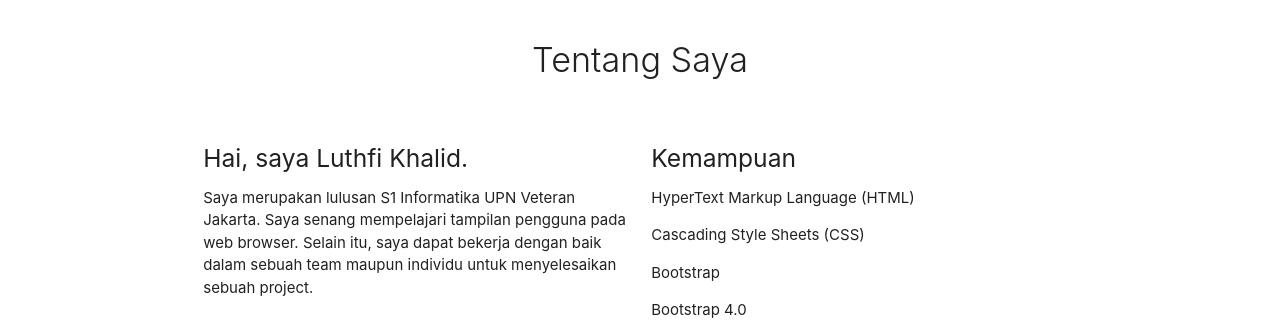
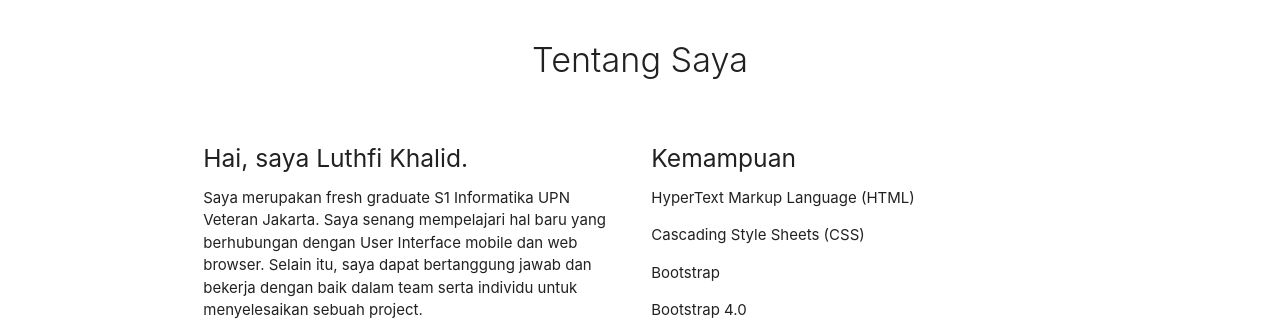
Before and after one commit to khalid-lth/portfolioLuthfi, a plain HTML site: page index.html in a window 1280 px wide. Shown: the part 486-807 px from the top of the page. Drawn offline with Linux system fonts and the light colour scheme.

Commit message:
Update index.html

```diff
--- a/index.html
+++ b/index.html
@@ -73,10 +73,7 @@
             <div class="col m6 s12">
                 <h5>Hai, saya Luthfi Khalid.</h5>
                 <p>
-                    Saya merupakan lulusan S1 Informatika UPN
-                    Veteran Jakarta. Saya senang mempelajari tampilan
-                    pengguna pada web browser. Selain itu, saya dapat bekerja dengan
-                    baik dalam sebuah team maupun individu untuk menyelesaikan sebuah project.
+                    Saya merupakan fresh graduate S1 Informatika UPN Veteran Jakarta. Saya senang mempelajari hal baru yang berhubungan dengan User Interface mobile dan web browser. Selain itu, saya dapat bertanggung jawab dan bekerja dengan baik dalam team serta individu untuk menyelesaikan sebuah project.
                 </p>
             </div>
             <div class="col m6 s12">
```
